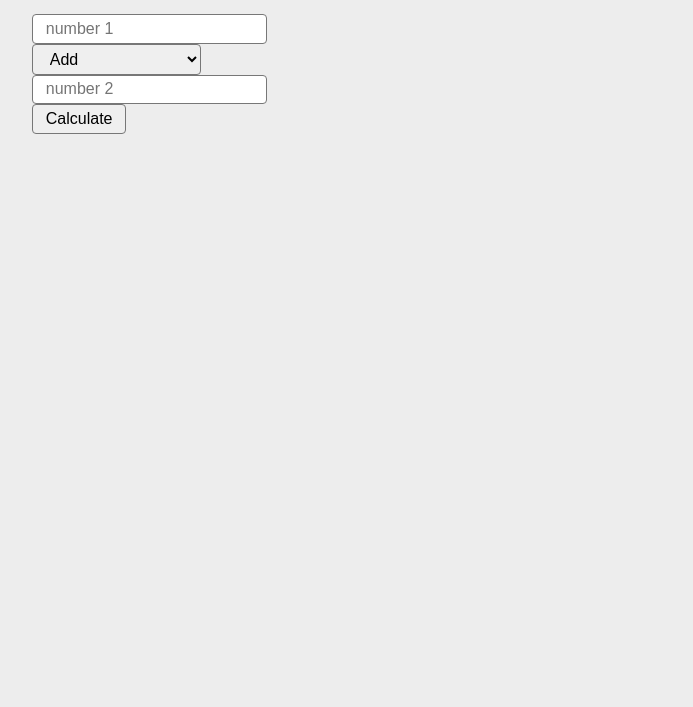
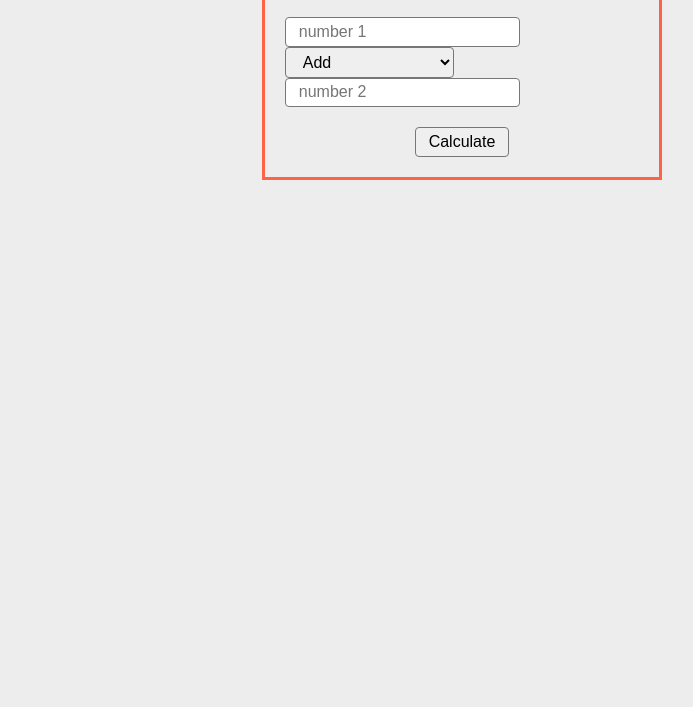
Before and after one commit to livrocky/TS-07-classes-notCao, a website with bundled scripts: page public/index.html in a window 1280 px wide. Shown: the part 93-800 px from the top of the page, without its empty margins (178-871 px from the left). Built offline with nearby package versions, Linux system fonts and the light colour scheme.

Commit message:
calc css

```diff
--- a/public/css/reset.css
+++ b/public/css/reset.css
@@ -39,6 +39,7 @@
     border-radius: 4px;
     border: 1px solid #777;
     cursor: pointer;
+    margin: 20px;
   }
 
   h1,
@@ -52,9 +53,12 @@
   }
 
   .container {
-    max-width: 900px;
+    max-width: 400px;
+    padding: 20px;
     margin: 0 auto;
     padding: 0 20px;
+    border: 3px solid tomato;
+    text-align: center;
   }
 
   .card {
--- a/public/index.html
+++ b/public/index.html
@@ -18,7 +18,7 @@
         <div class="calculator">
 
             <input type="number" id="n1" placeholder="number 1">
-            <select name="" id="action">
+            <select class="select" name="" id="action">
                 <option value="add">Add</option>
                 <option value="minus">Minus</option>
                 <option value="divide">Divide</option>
```
